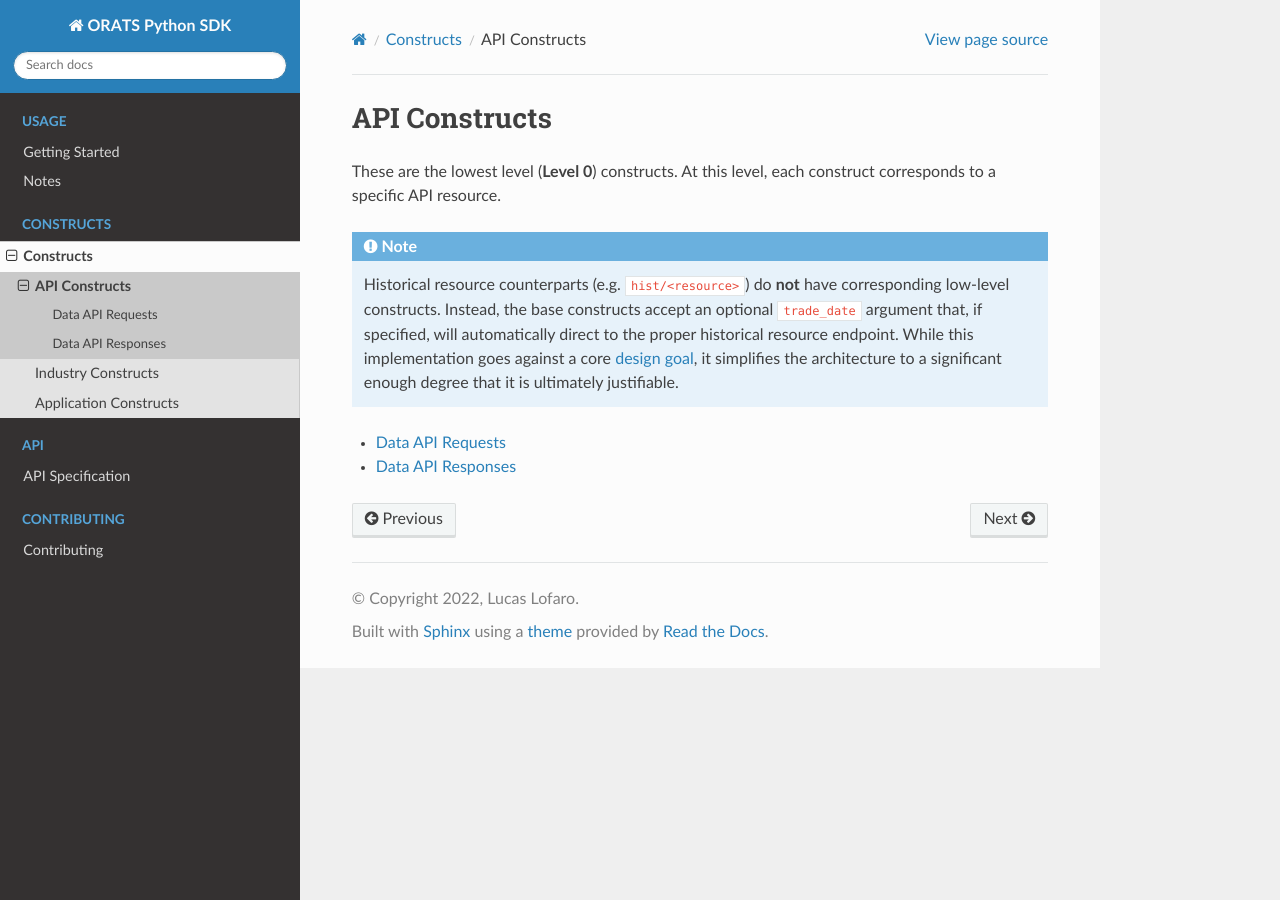
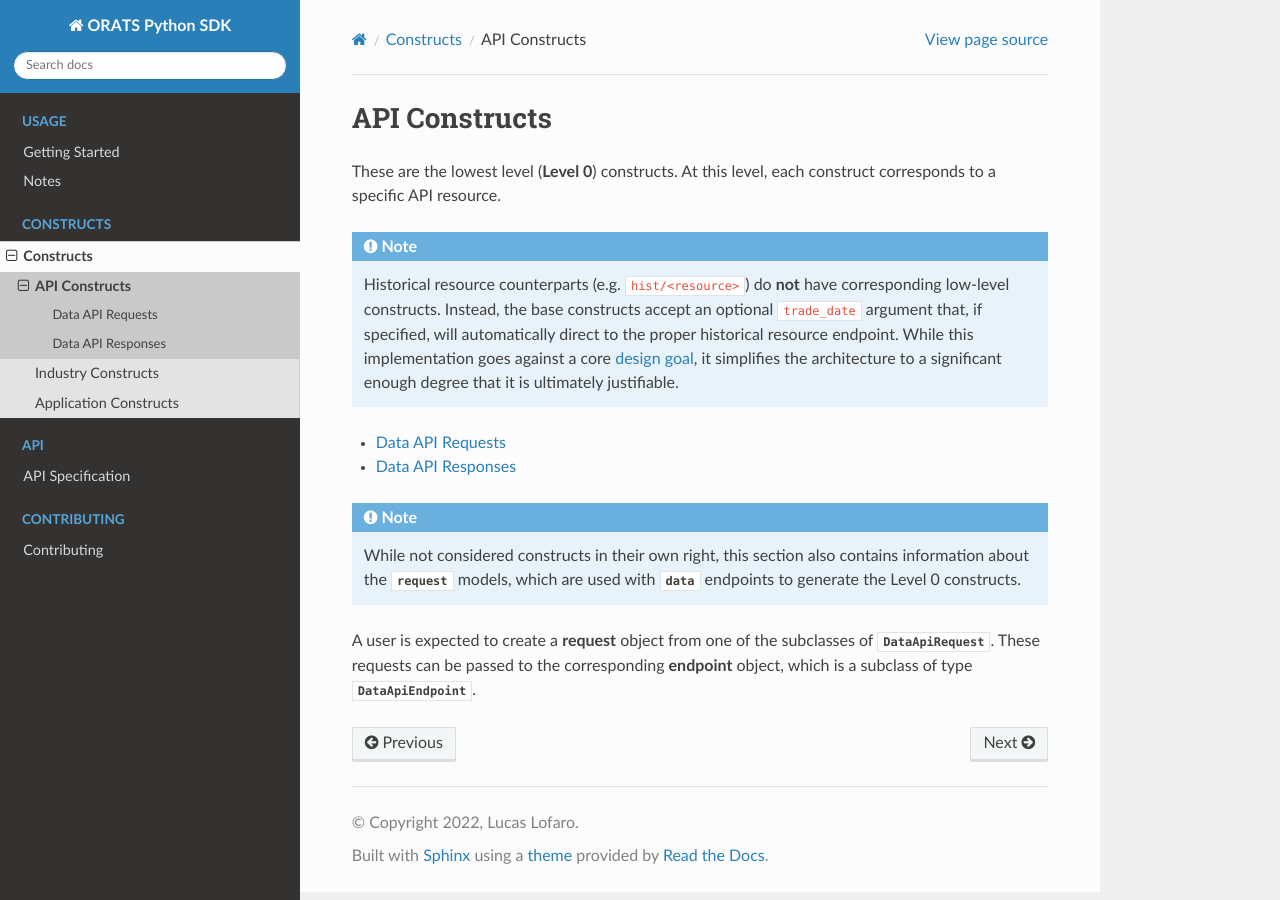
Before and after one commit to FyZyX/orats-python, a Sphinx documentation site: the page built from docs/source/constructs/api/index.rst, in a window 1280 px wide. Built offline with Sphinx 7.4.7 and the Read the Docs theme 2.0.0, drawn with Linux system fonts in a browser that asks for light colours.

Commit message:
docs: add notes about API constructs

```diff
--- a/docs/source/constructs/api/index.rst
+++ b/docs/source/constructs/api/index.rst
@@ -17,3 +17,13 @@ At this level, each construct corresponds to a specific API resource.
 
    data/request
    data/response
+
+.. note:: While not considered constructs in their own right, this section also
+   contains information about the :mod:`~orats.constructs.api.data.request` models,
+   which are used with :mod:`~orats.endpoints.data` endpoints to generate the
+   Level 0 constructs.
+
+A user is expected to create a **request** object from one of the subclasses of
+:class:`~orats.constructs.api.data.request.DataApiRequest`. These requests can be
+passed to the corresponding **endpoint** object, which is a subclass of type
+:class:`~orats.endpoints.data.DataApiEndpoint`.
```
